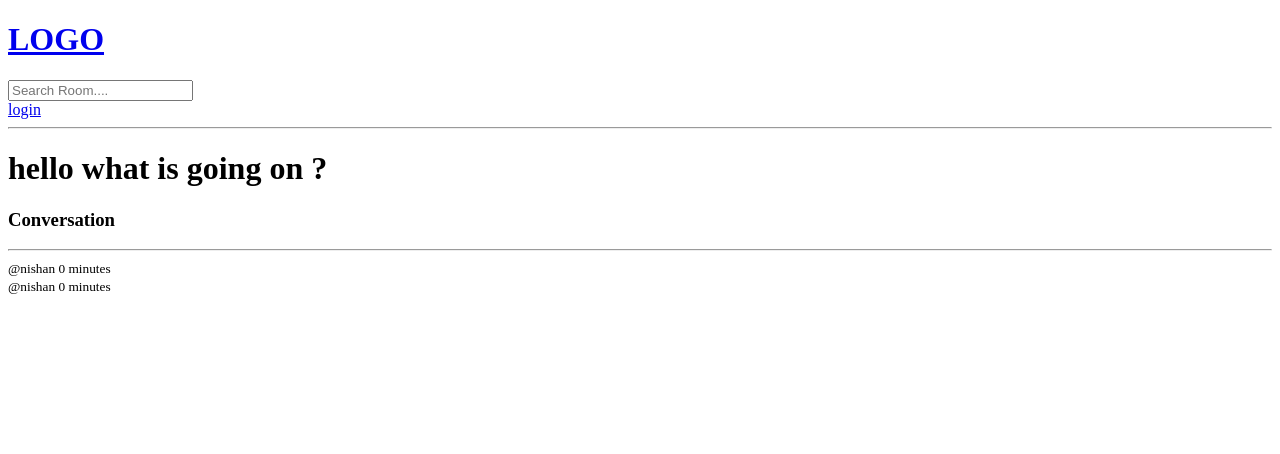
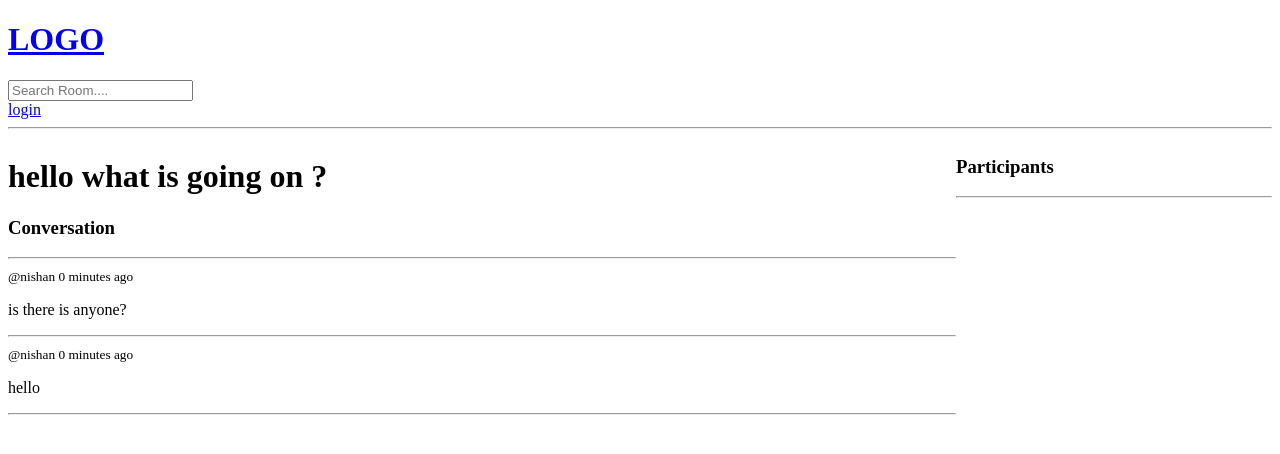
Before and after one commit to padamdamai/django-study-group, a Django app: page /room/9/ in a window 1280 px wide. Shown: the top 454 px of the page. Run offline with Django 5.2, Linux system fonts and the light colour scheme; data comes from the database, SQL or seed files in the repository; both versions use the stored data as it was after the commit.

Commit message:
added message comment on room

```diff
--- a/base/templates/base/room.html
+++ b/base/templates/base/room.html
@@ -1,6 +1,16 @@
 {% extends 'main.html' %}
 
 {% block content%}
+<style>
+    .room-container{
+        display: grid;
+        grid-template-columns: 3fr 1fr;
+    }
+</style>
+
+
+<div class="room-container">
+    <div>
             <h1>{{rooms.name}}</h1>
         <p>{{room.description}}</p>
         <div class="comment-wrapper">
@@ -9,10 +19,26 @@
             {% for message in room_messages %}
 
             <div>
-        <small>@{{message.user}}  {{message.created |timesince}}</small>
-        <!-- |timesince will make time duration for week and days -->
+                <small>@{{message.user}}  {{message.created |timesince}} ago</small>
+                <!-- |timesince will make time duration curent time duration -->
+                <p>{{message.body}}</p>
+                <hr>
+            </div>
+            {% endfor %}
+        </div>
+        {% if request.user.is_authenticated %}
+        <div class="comment-form">
+            <form action="" method="POST">
+                {% csrf_token %}
+                <input type="text" name="body" placeholder="Write your messge here....">
+            </form>
+        </div>
+        {% endif %}
     </div>
 
-    {% endfor %}
+    <div>
+        <h3>Participants</h3>
+        <hr>
+    </div>
 </div>
 {% endblock content %}
--- a/base/views.py
+++ b/base/views.py
@@ -4,7 +4,7 @@ from django.contrib.auth import authenticate,login,logout
 from django.contrib.auth.decorators import login_required #login is compulsory for any action
 from django.http import HttpResponse
 from django.contrib import messages
-from .models import Room,Topic
+from .models import Room,Topic,Message
 from .forms import RoomForm
 from django.db.models import Q
 from django.contrib.auth.forms import UserCreationForm
@@ -72,7 +72,17 @@ def home(request):
 
 def room(request,pk):
     room = Room.objects.get(id=pk)
-    room_message = room.message_set.all() #model ko bhitra model ko sabai messages haru lai get garako
+    room_message = room.message_set.all().order_by('-created')
+    #model ko bhitra model ko sabai messages haru lai get garako
+
+    if request.method == 'POST':
+        message = Message.objects.create(
+            user = request.user,
+            room = room,
+            body = request.POST.get('body')
+        )
+        return redirect('room',pk=room.id)
+        # create method is user to set,create and so on
 
     context = {
         'rooms': room,
```
Also changed, not shown: db.sqlite3. Lines whose indentation alone changed are shown as unchanged.
